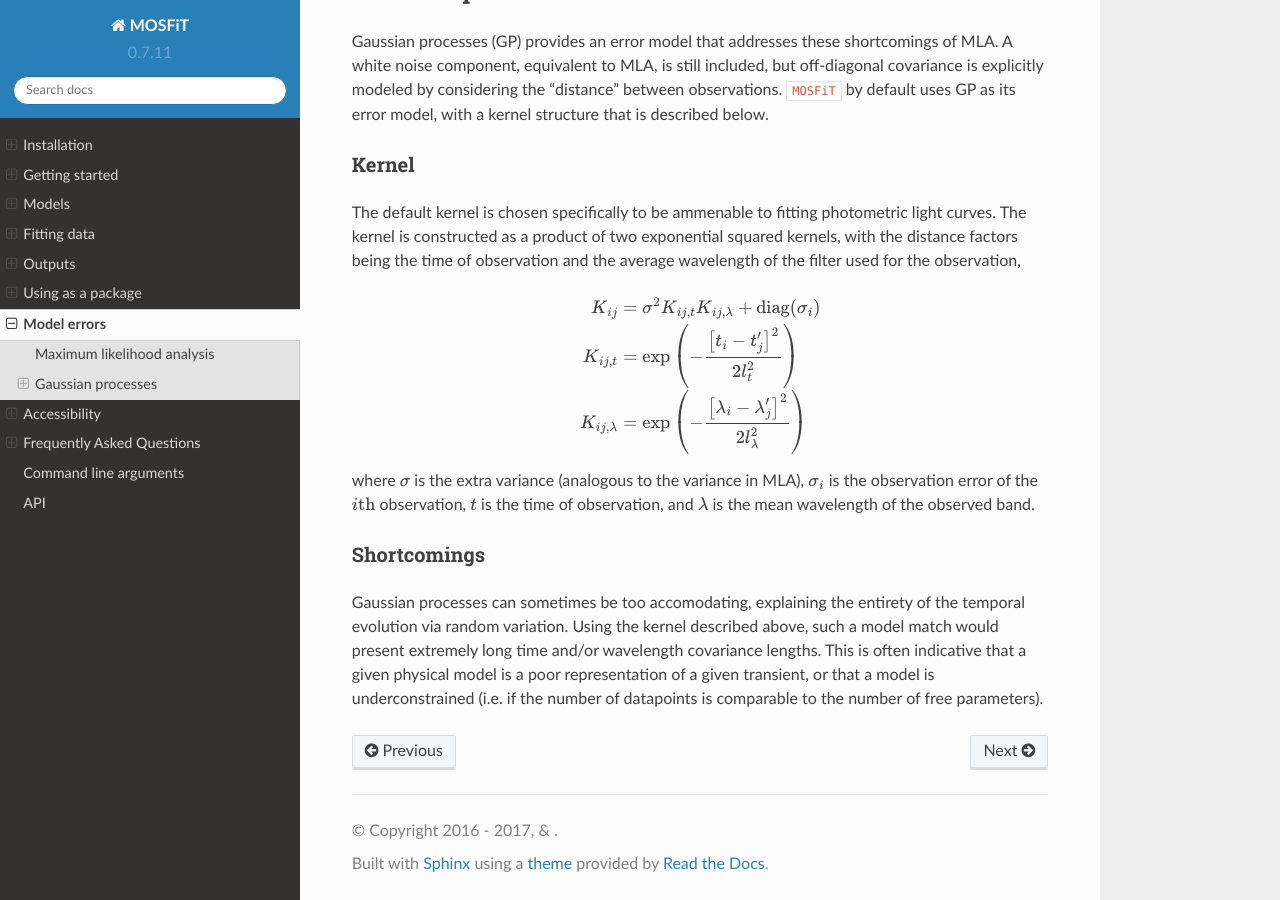
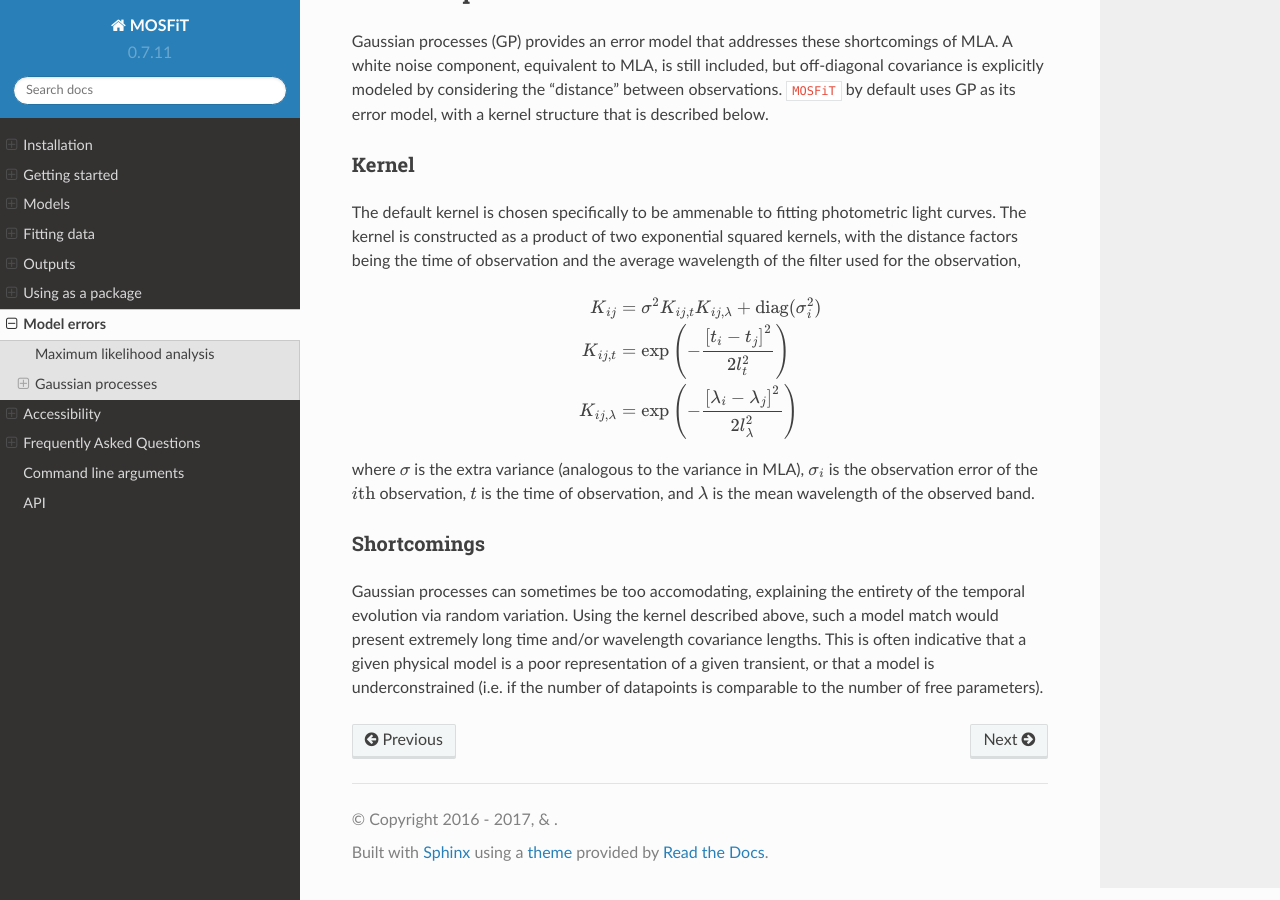
Before and after one commit to guillochon/MOSFiT, a Sphinx documentation site: the page built from docs/error.rst, in a window 1280 px wide and 900 px high, scrolled down 940 px. Built offline with Sphinx 7.4.7 and the Read the Docs theme 2.0.0, drawn with Linux system fonts in a browser that asks for light colours; pages that are not in the unit, such as notebooks, are missing from menus.

Commit message:
DOCS [ci skip]

```diff
--- a/docs/error.rst
+++ b/docs/error.rst
@@ -37,11 +37,11 @@ The default kernel is chosen specifically to be ammenable to fitting photometric
 
 .. math::
 
-    K_{ij} &= \sigma^{2} K_{ij,t} K_{ij,\lambda} + {\rm diag}(\sigma_i)
+    K_{ij} &= \sigma^2 K_{ij,t} K_{ij,\lambda} + {\rm diag}(\sigma_i^2)
 
-    K_{ij,t} &= \exp \left(-\frac{\left[t_i - t_j^{\prime}\right]^{2}}{2 l_{t}^{2}}\right)
+    K_{ij,t} &= \exp \left(-\frac{\left[t_i - t_j\right]^2}{2 l_{t}^2}\right)
 
-    K_{ij,\lambda} &= \exp \left(-\frac{\left[\lambda_i - \lambda_j^{\prime}\right]^{2}}{2 l_{\lambda}^{2}}\right)
+    K_{ij,\lambda} &= \exp \left(-\frac{\left[\lambda_i - \lambda_j\right]^2}{2 l_{\lambda}^2}\right)
 
 where :math:`\sigma` is the extra variance (analogous to the variance in MLA), :math:`\sigma_i` is the observation error of the :math:`i{\rm th}` observation, :math:`t` is the time of observation, and :math:`\lambda` is the mean wavelength of the observed band.
 
```
